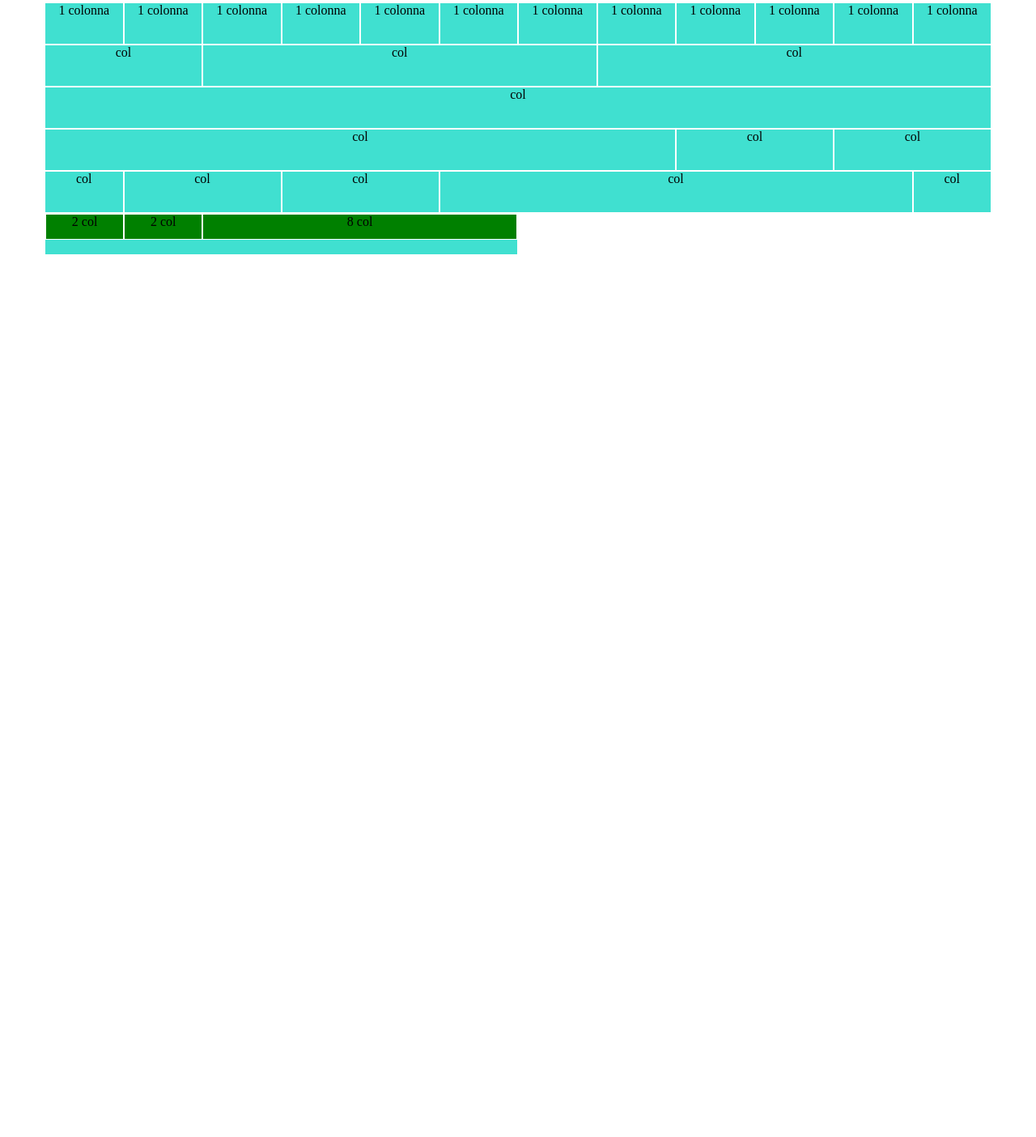
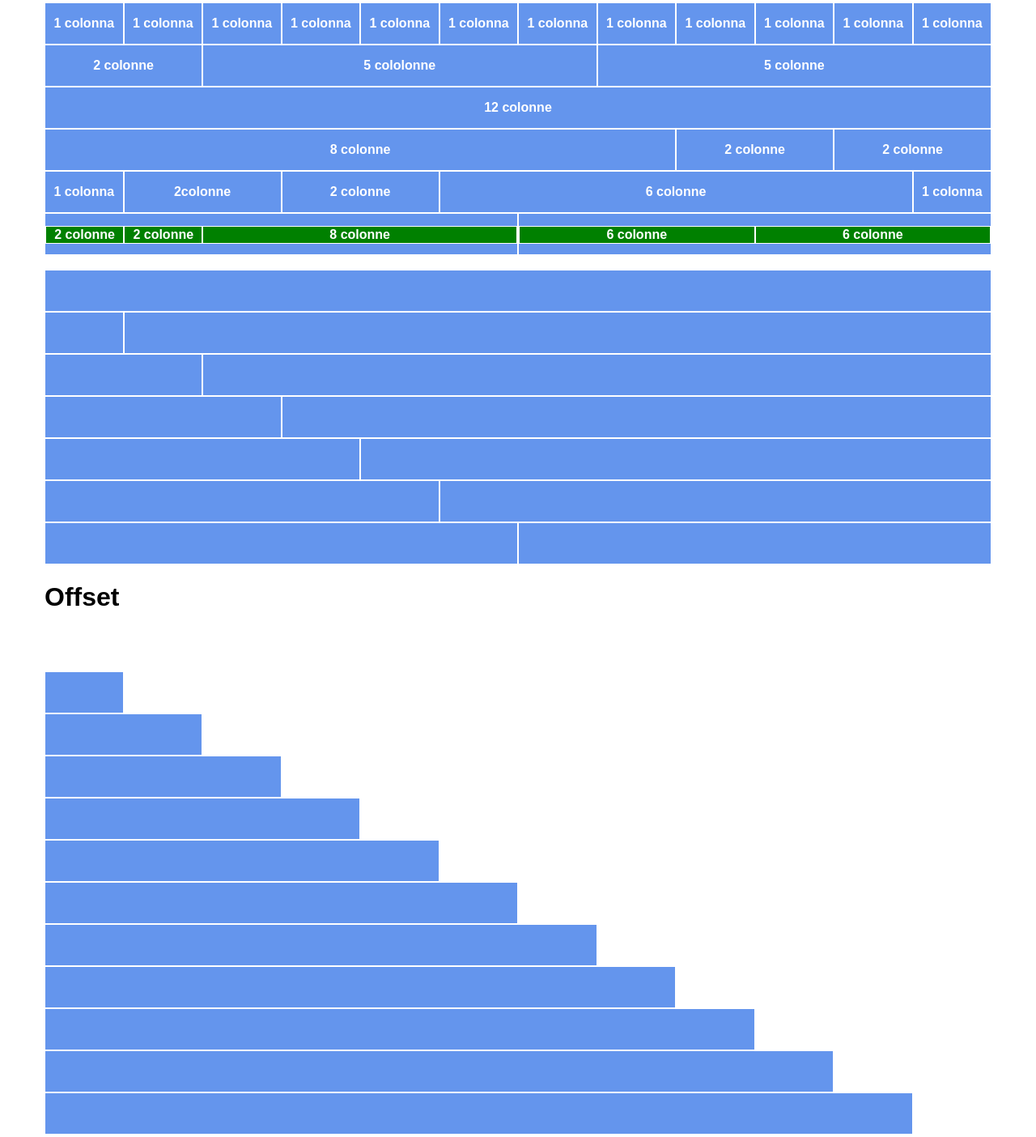
Before and after one commit to lucaperini/html-css-12bool, a plain HTML site: page index.html in a window 1280 px wide. Shown: the part 63-1467 px from the top of the page at 81% size. Before the commit the page ends 800 px from the top, so only its background shows below. Drawn offline with Linux system fonts and the light colour scheme.

Commit message:
esercizio completato

```diff
--- a/css/style.css
+++ b/css/style.css
@@ -1,15 +1,32 @@
+body{
+    font-family:sans-serif;
+    font-size:1rem;
+    font-weight:bold;
+    color:white;
+}
+
+h1{
+    color:black;
+}
+
 .item{
-    background-color:turquoise;
+    background-color:cornflowerblue;
     border:1px solid white;
     text-align:center;
     height:50px;
+    line-height:50px;
 }
+
+
 
 .nested{
     background-color:green;
+    border:1px solid white;
+    height:20px;
+    margin-top:15px;
+    line-height:20px;
+}
 
-    border:1px solid white;
-
-    height:30px;
-    vertical-align:middle;
+.right{
+    text-align:right;
 }
--- a/index.html
+++ b/index.html
@@ -51,46 +51,46 @@
     </div>
         <div class="row">
             <div class="col-xs-2">
-                <div class="item">col</div>
+                <div class="item">2 colonne</div>
             </div>
             <div class="col-xs-5">
-                <div class="item">col</div>
+                <div class="item">5 cololonne</div>
             </div>
             <div class="col-xs-5">
-                <div class="item">col</div>
+                <div class="item">5 colonne</div>
             </div>
         </div>
         <div class="row">
             <div class="col-xs-12">
-                <div class="item">col</div>
+                <div class="item">12 colonne</div>
             </div>
         </div>
         <div class="row">
             <div class="col-xs-8">
-                <div class="item">col</div>
+                <div class="item">8 colonne</div>
             </div>
             <div class="col-xs-2">
-                <div class="item">col</div>
+                <div class="item">2 colonne</div>
             </div>
             <div class="col-xs-2">
-                <div class="item">col</div>
+                <div class="item">2 colonne</div>
             </div>
         </div>
         <div class="row">
             <div class="col-xs-1">
-                <div class="item">col</div>
+                <div class="item">1 colonna</div>
             </div>
             <div class="col-xs-2">
-                <div class="item">col</div>
+                <div class="item">2colonne</div>
             </div>
             <div class="col-xs-2">
-                <div class="item">col</div>
+                <div class="item">2 colonne</div>
             </div>
             <div class="col-xs-6">
-                <div class="item">col</div>
+                <div class="item">6 colonne</div>
             </div>
             <div class="col-xs-1">
-                <div class="item">col</div>
+                <div class="item">1 colonna</div>
             </div>
         </div>
         <div class="row">
@@ -98,20 +98,157 @@
                 <div class="item">
                     <div class="row">
                     <div class="col-xs-2">
-                        <div class="nested">2 col</div>
+                        <div class="nested">2 colonne</div>
                     </div>
                     <div class="col-xs-2">
-                        <div class="nested">2 col</div>
+                        <div class="nested">2 colonne</div>
                     </div>
                     <div class="col-xs-8">
-                        <div class="nested">8 col</div>
+                        <div class="nested">8 colonne</div>
                     </div>
                     </div>
                 </div>
             </div>
+            <div class="col-xs-6">
+                <div class="item">
+                    <div class="row">
+                        <div class="col-xs-6">
+                        <div class="nested">6 colonne</div>
+                    </div>
+                    <div class="col-xs-6">
+                        <div class="nested">6 colonne</div>
+                    </div>
 
+                    </div>
+                </div>
+            </div>
+        </div>
+        <br>
+            <div class="row">
+                <div class="col-xs-12">
+                    <div class="item"></div>
+                </div>
+            </div>
+            <div class="row">
+                <div class="col-xs-1">
+                    <div class="item"></div>
+                </div>
+                <div class="col-xs-11">
+                    <div class="item"></div>
+                </div>
+            </div>
+            <div class="row">
+                <div class="col-xs-2">
+                    <div class="item"></div>
+                </div>
+                <div class="col-xs-10">
+                    <div class="item"></div>
+                </div>
+            </div>
+            <div class="row">
+                <div class="col-xs-3">
+                    <div class="item"></div>
+                </div>
+                <div class="col-xs-9">
+                    <div class="item"></div>
+                </div>
+            </div>
+            <div class="row">
+                <div class="col-xs-4">
+                    <div class="item"></div>
+                </div>
+                <div class="col-xs-8">
+                    <div class="item"></div>
+                </div>
+            </div>
+            <div class="row">
+                <div class="col-xs-5">
+                    <div class="item"></div>
+                </div>
+                <div class="col-xs-7">
+                    <div class="item"></div>
+                </div>
+            </div>
+            <div class="row">
+                <div class="col-xs-6">
+                    <div class="item"></div>
+                </div>
+                <div class="col-xs-6">
+                    <div class="item"></div>
+                </div>
+            </div>
+            <h1>Offset</h1>
+            <div class="row right">
+                <div class="col-offset-11">
+                    <div class="item"></div>
+                </div>
+                <div class="col-xs-1">
+                    <div class="item"></div>
+                </div>
+                <div class="col-offset-10">
+                    <div class="item"></div>
+                </div>
+                <div class="col-xs-2">
+                    <div class="item"></div>
+                </div>
+                <div class="col-offset-9">
+                    <div class="item"></div>
+                </div>
+                <div class="col-xs-3">
+                    <div class="item"></div>
+                </div>
+                <div class="col-offset-8">
+                    <div class="item"></div>
+                </div>
+                <div class="col-xs-4">
+                    <div class="item"></div>
+                </div>
+                <div class="col-offset-7">
+                    <div class="item"></div>
+                </div>
+                <div class="col-xs-5">
+                    <div class="item"></div>
+                </div>
+                <div class="col-offset-6">
+                    <div class="item"></div>
+                </div>
+                <div class="col-xs-6">
+                    <div class="item"></div>
+                </div>
+                <div class="col-offset-5">
+                    <div class="item"></div>
+                </div>
+                <div class="col-xs-7">
+                    <div class="item"></div>
+                </div>
+                <div class="col-offset-4">
+                    <div class="item"></div>
+                </div>
+                <div class="col-xs-8">
+                    <div class="item"></div>
+                </div>
+                <div class="col-offset-3">
+                    <div class="item"></div>
+                </div>
+                <div class="col-xs-9">
+                    <div class="item"></div>
+                </div>
+                <div class="col-offset-2">
+                    <div class="item"></div>
+                </div>
+                <div class="col-xs-10">
+                    <div class="item"></div>
+                </div>
+                <div class="col-offset-1">
+                    <div class="item"></div>
+                </div>
+                <div class="col-xs-11">
+                    <div class="item"></div>
+                </div>
 
-    </div>
+            </div>
+
+        </div>
 
 </body>
 </html>
```
